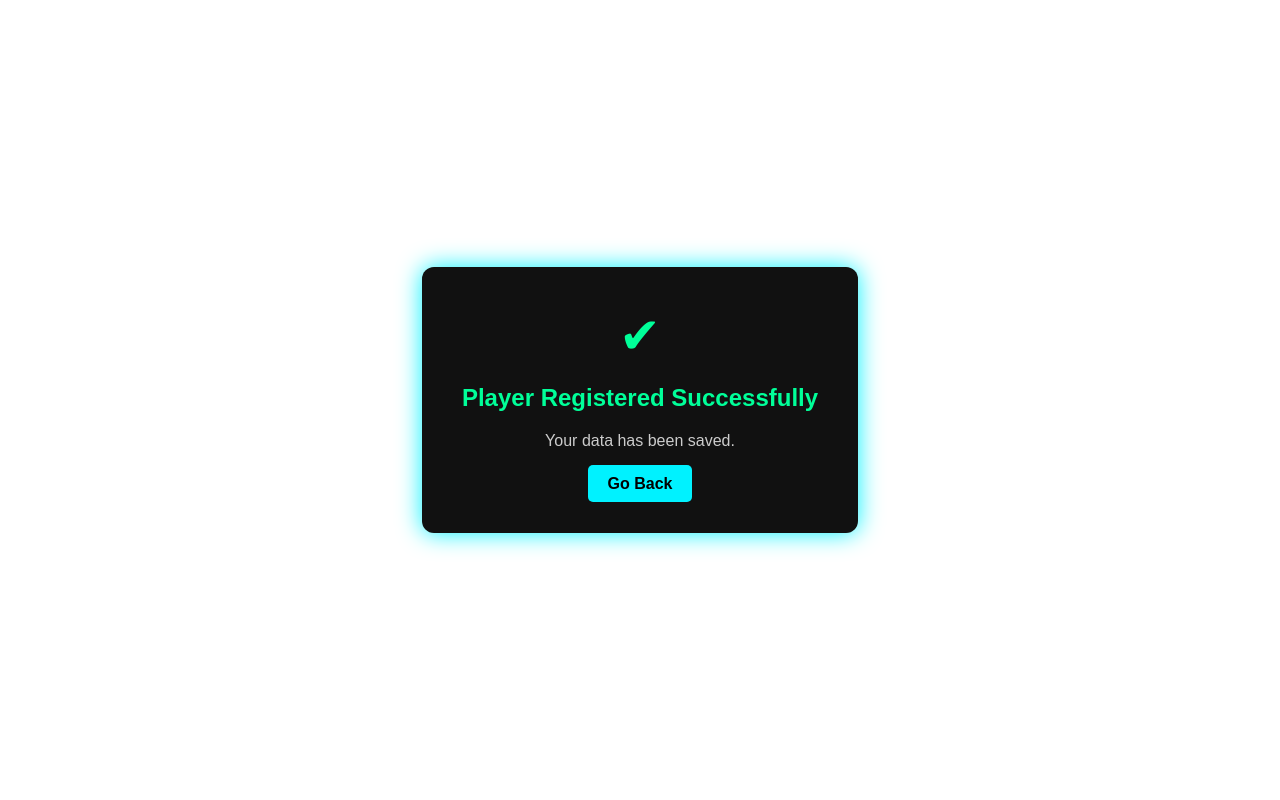
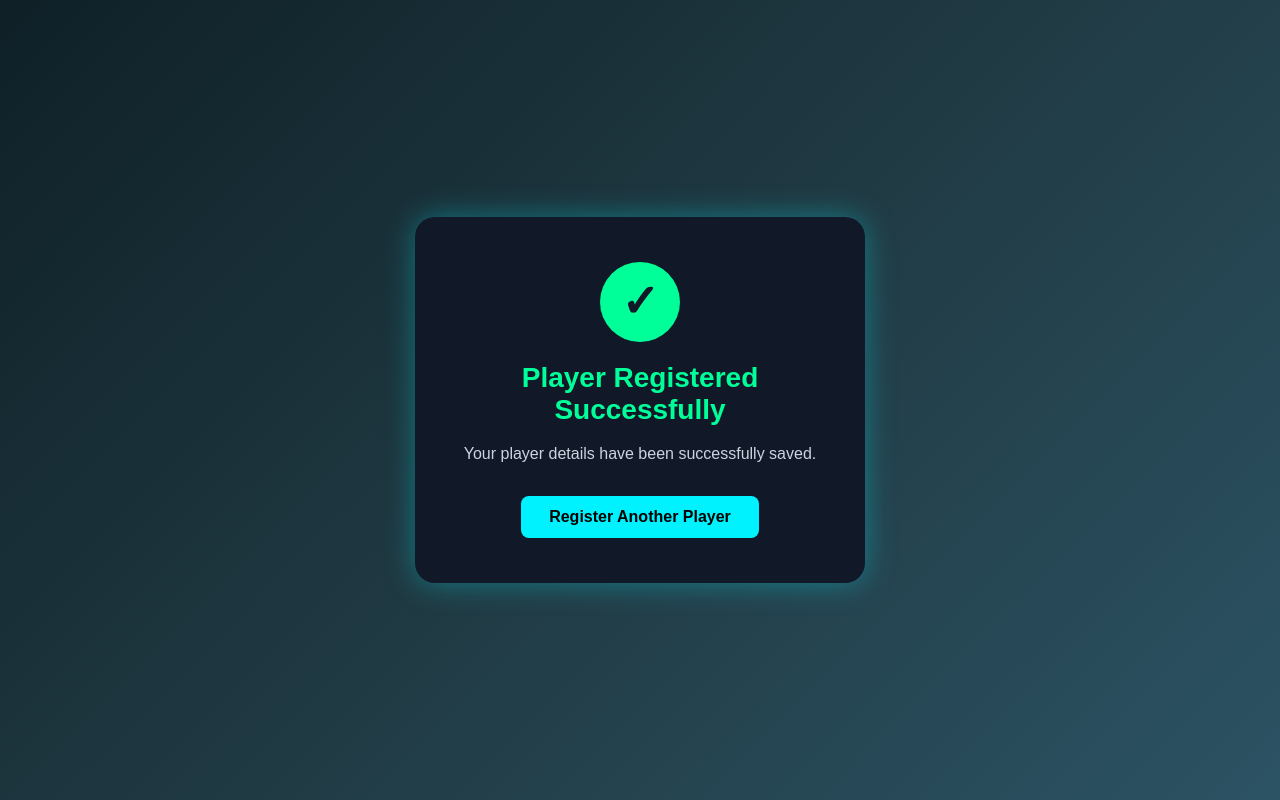
Before and after one commit to Goda-Bharath/django-web-application, a Django app: template zepto/templates/regsuccfullypop.html in a window 1280 px wide. Run offline with Django 5.2, Linux system fonts and the light colour scheme; the template is opened without the code that fills it, so the values that code supplies are empty; parts of the project's set-up code (start-up, migrations or seed data) failed here and were passed over.

Commit message:
Redesign player registration success page

```diff
--- a/zepto/templates/regsuccfullypop.html
+++ b/zepto/templates/regsuccfullypop.html
@@ -1,94 +1,139 @@
+<!DOCTYPE html>
+<html lang="en">
+<head>
+    <meta charset="UTF-8">
+    <meta name="viewport" content="width=device-width, initial-scale=1.0">
 
-<!DOCTYPE html>
-<html>
-<head>
-    <title>Success</title>
+    <title>Registration Successful</title>
 
     <style>
-        body {
+        * {
             margin: 0;
             padding: 0;
-            height: 100vh;
+            box-sizing: border-box;
+            font-family: Arial, sans-serif;
+        }
+
+        body {
+            min-height: 100vh;
             display: flex;
             justify-content: center;
             align-items: center;
-            background:white;
-            font-family: Arial, sans-serif;
+            background: linear-gradient(135deg, #0f2027, #203a43, #2c5364);
+            padding: 20px;
         }
 
         .success-box {
-            background: #111;
-            padding: 40px;
-            border-radius: 12px;
+            width: 100%;
+            max-width: 450px;
+            background: #111827;
+            padding: 45px 35px;
+            border-radius: 20px;
             text-align: center;
-            box-shadow: 0 0 25px #00f2ff;
-            animation: fadeIn 0.8s ease;
+            box-shadow: 0 0 30px rgba(0, 242, 255, 0.35);
+            animation: fadeIn 0.7s ease;
+        }
+
+        .tick {
+            width: 80px;
+            height: 80px;
+            margin: 0 auto 20px;
+            border-radius: 50%;
+            display: flex;
+            align-items: center;
+            justify-content: center;
+            background: #00ff99;
+            color: #111827;
+            font-size: 45px;
+            font-weight: bold;
+            animation: pop 0.5s ease;
         }
 
         .success-box h2 {
             color: #00ff99;
-            margin-bottom: 20px;
+            font-size: 28px;
+            margin-bottom: 15px;
         }
 
         .success-box p {
-            color: #ccc;
-            margin-bottom: 25px;
+            color: #cbd5e1;
+            font-size: 16px;
+            margin-bottom: 30px;
+            line-height: 1.6;
         }
 
         .btn {
-            padding: 10px 20px;
+            display: inline-block;
+            padding: 12px 28px;
             background: #00f2ff;
             color: #000;
-            border: none;
-            border-radius: 5px;
-            cursor: pointer;
+            border-radius: 8px;
             text-decoration: none;
             font-weight: bold;
+            transition: 0.3s ease;
         }
 
         .btn:hover {
-            background: #0ff;
+            background: #00ffff;
+            transform: translateY(-2px);
+            box-shadow: 0 5px 15px rgba(0, 242, 255, 0.3);
         }
 
-        /* Animation */
         @keyframes fadeIn {
             from {
                 opacity: 0;
                 transform: translateY(30px);
             }
+
             to {
                 opacity: 1;
                 transform: translateY(0);
             }
         }
 
-        /* Tick animation */
-        .tick {
-            font-size: 50px;
-            color: #00ff99;
-            animation: pop 0.5s ease;
-        }
-
         @keyframes pop {
             from {
                 transform: scale(0);
+                opacity: 0;
             }
+
             to {
                 transform: scale(1);
+                opacity: 1;
+            }
+        }
+
+        @media (max-width: 500px) {
+            .success-box {
+                padding: 35px 25px;
+            }
+
+            .success-box h2 {
+                font-size: 24px;
             }
         }
     </style>
+</head>
 
-</head>
 <body>
 
-<div class="success-box">
-    <div class="tick">✔</div>
-    <h2>Player Registered Successfully</h2>
-    <p>Your data has been saved.</p>
+    <div class="success-box">
 
-    <a href="/register" class="btn">Go Back</a>
-</div>
+        <div class="tick">
+            ✓
+        </div>
+
+        <h2>Player Registered Successfully</h2>
+
+        <p>
+            Your player details have been successfully saved.
+        </p>
+
+        <a href="/register" class="btn">
+            Register Another Player
+        </a>
+
+    </div>
 
 </body>
 </html>
```
